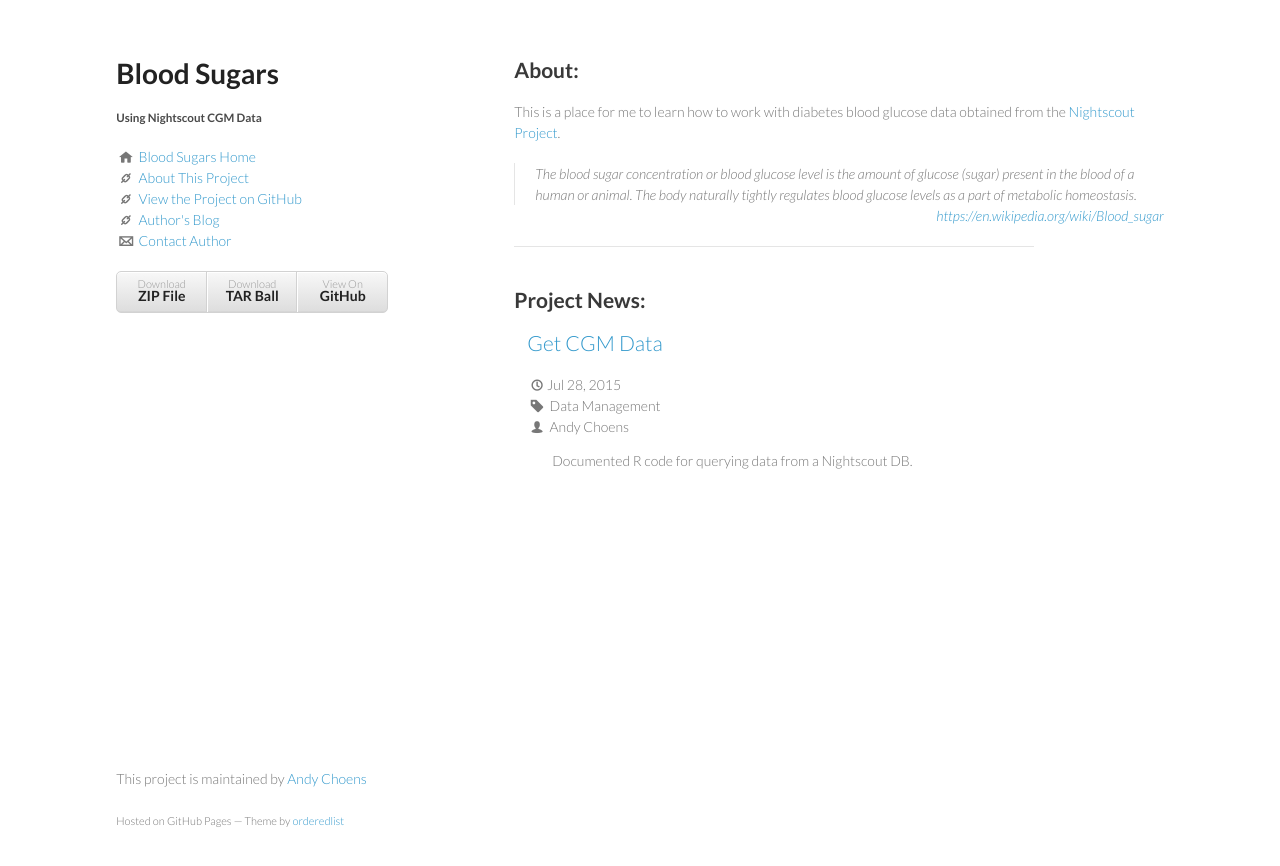
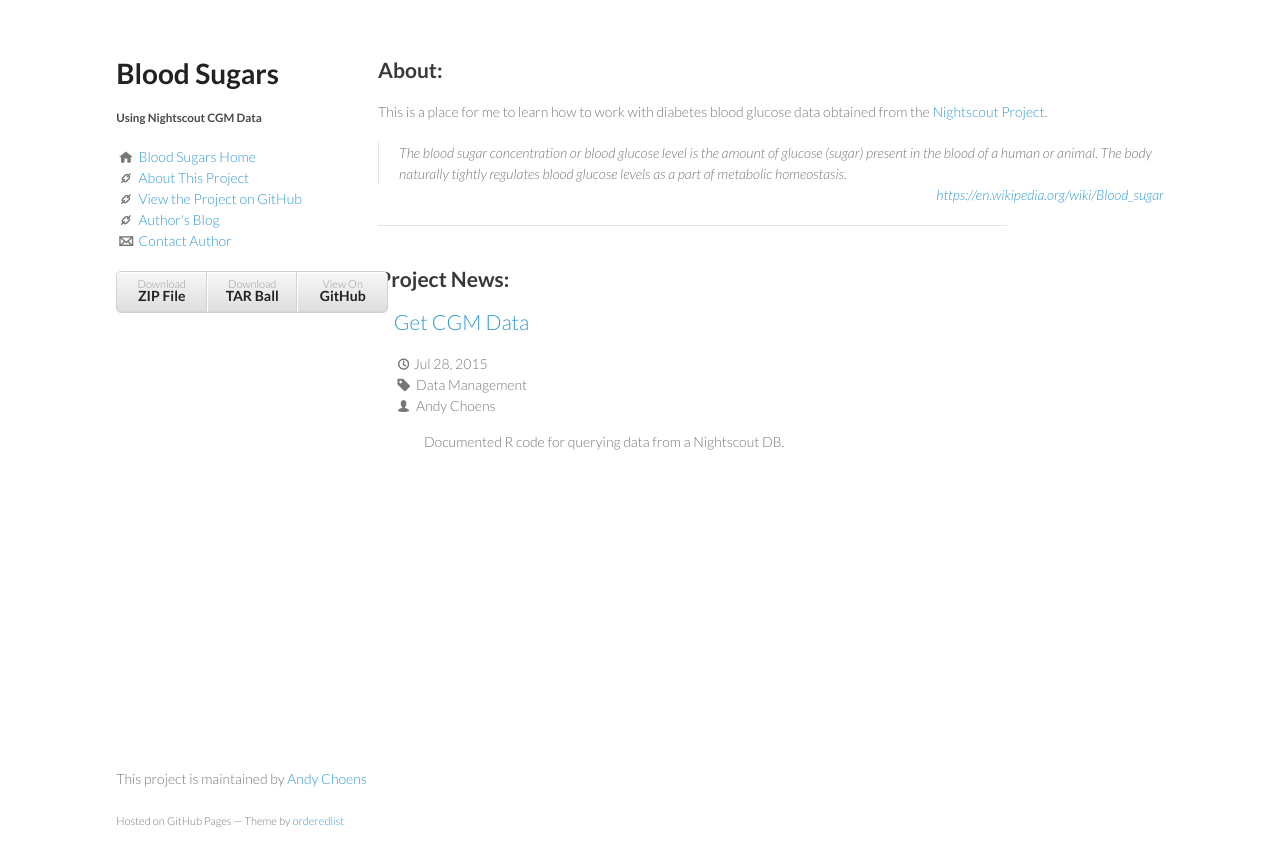
Before and after one commit to Choens/blood-sugars, a Jekyll site: the page built from index.html, in a window 1280 px wide. Shown: the top 866 px of the page. Built offline with Jekyll 4.4.1, drawn with Linux system fonts in a browser that asks for light colours; Markdown is read by kramdown in place of the engine named in the settings; the list of posts is cut into pages by our own code.

Commit message:
Update to stylesheet.

```diff
--- a/stylesheets/styles.css
+++ b/stylesheets/styles.css
@@ -98,7 +98,7 @@ img {
 
 header {
     /* width:270px; */
-    width:25%;
+    width:20%;
     float:left;
     position:fixed;
     /* border-right:3px solid #e5e5e5; */
@@ -172,7 +172,7 @@ header.post {
 
 section {
     /* width:500px; */
-    width:62%;
+    width:75%;
     float:right;
     padding-bottom:50px;
 }
@@ -190,7 +190,7 @@ hr {
 
 footer {
     /* width:270px; */
-    width:25%;
+    width:20%;
     float:left;
     position:fixed;
     bottom:50px;
```
